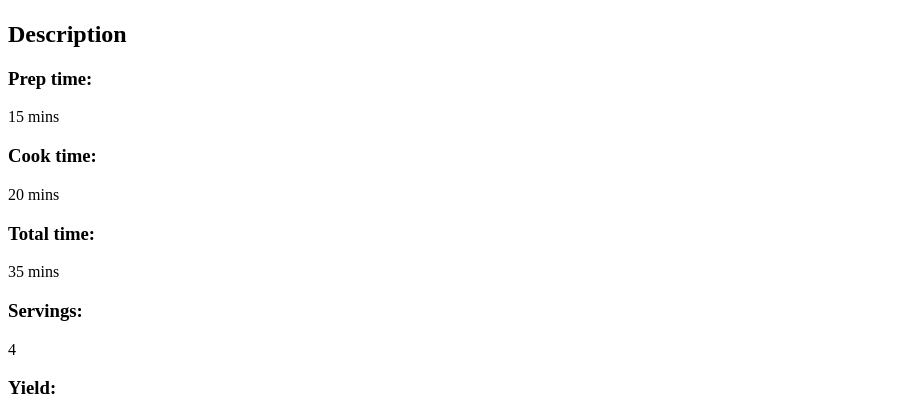
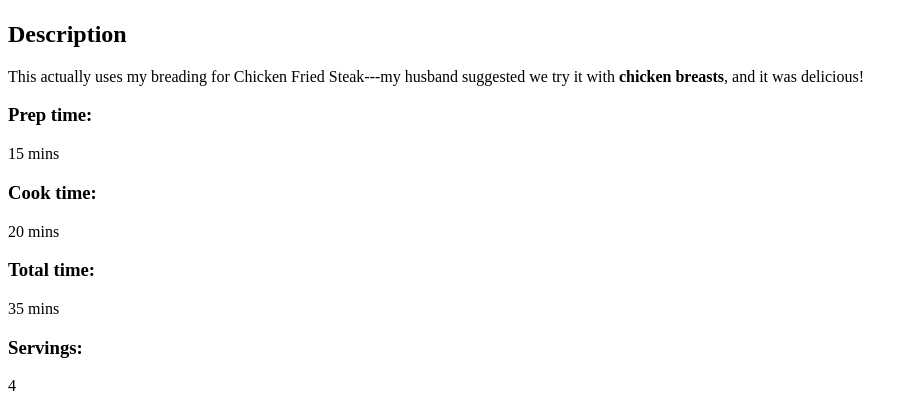
Before and after one commit to AmirAbasAlizadeh/Recipes_Odin, a plain HTML site: page recipes/chicken.html in a window 1280 px wide. Shown: the part 383-794 px from the top of the page, without its empty margins (0-918 px from the left). Drawn offline with Linux system fonts and the light colour scheme.

Commit message:
Image err and chicken description
Fixed image error in steak page and added description to fried chicken page

```diff
--- a/recipes/chicken.html
+++ b/recipes/chicken.html
@@ -9,7 +9,7 @@
         <h1>Garlic Fried Chicken</h1>
         <img src="https://www.allrecipes.com/thmb/6TYPJuDf8MWPeEJYdY0Kq25No6c=/750x0/filters:no_upscale():max_bytes(150000):strip_icc():format(webp)/8349113-garlic-chicken-fried-chicken-Tacita-Lady_T-Beautiful-1x1-1-434fa1b59efc48db9a0a351322e3f45a.jpg" height="300" width="400">
         <h2>Description</h2>
-        <p></p>
+        <p>This actually uses my breading for Chicken Fried Steak---my husband suggested we try it with <strong>chicken breasts</strong>, and it was delicious!</p>
         <h3>Prep time:</h3>
         <p>15 mins</p>
         <h3>Cook time:</h3>
```
Also changed, not shown: images/steak.jpg (renamed from steak.jpg), images/steak2.psv.webp (renamed from steak2.psv.webp).
